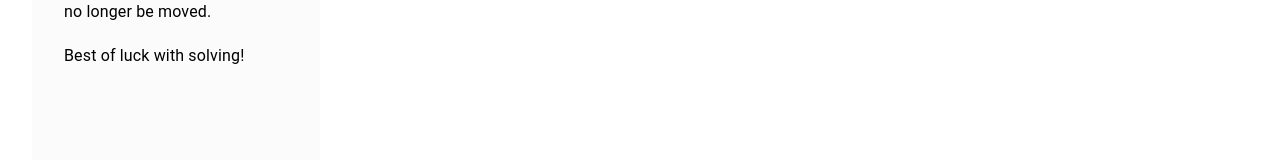
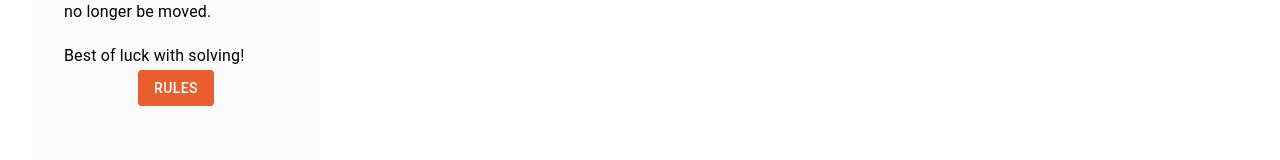
Before and after one commit to keeks-mtl/pzzle, a React (Create React App) app: page /play in a window 1280 px wide. Shown: the part 563-723 px from the top of the page. Built offline with nearby package versions, Linux system fonts and the light colour scheme.

Commit message:
add link to rules page on play page

```diff
--- a/src/Components/Play.js
+++ b/src/Components/Play.js
@@ -1,5 +1,6 @@
 import React, { useState } from "react";
-import { Grid, Box, Typography, Stack } from "@mui/material";
+import { Link } from "react-router-dom";
+import { Grid, Box, Typography, Stack, Button } from "@mui/material";
 import ExtensionIcon from "@mui/icons-material/Extension";
 import { JigsawPuzzle } from "react-jigsaw-puzzle/lib";
 import "react-jigsaw-puzzle/lib/jigsaw-puzzle.css";
@@ -44,6 +45,12 @@ const Play = () => {
             >
               Best of luck with solving!
             </Typography>
+            <Link to="/rules">
+            <Button variant="contained"
+                disableElevation
+                sx={{ backgroundColor: "#ea5d2d" }}> Rules </Button>
+            </Link>
+
           </Box>
         </Grid>
         <Grid item lg={6}>
```
